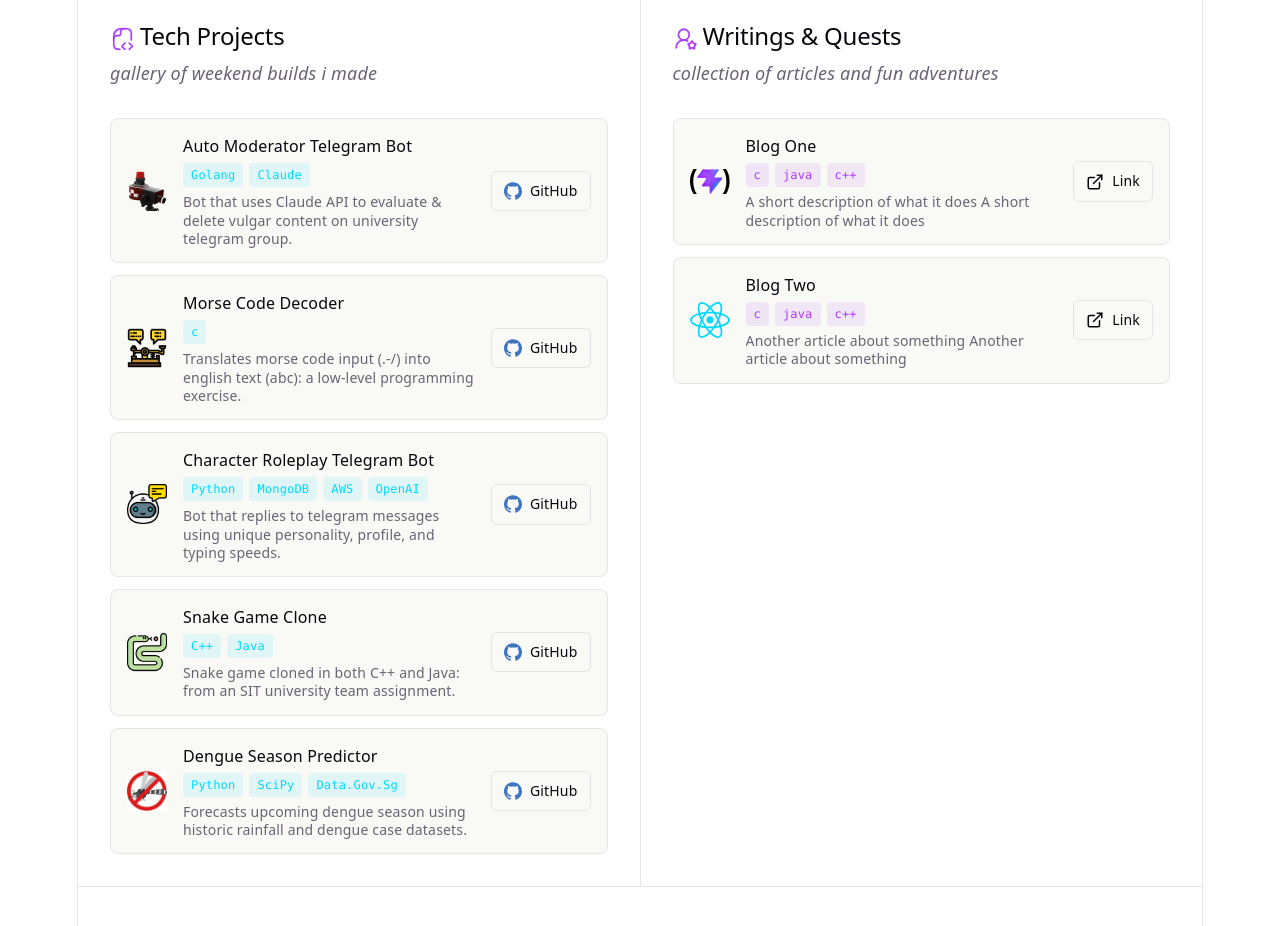
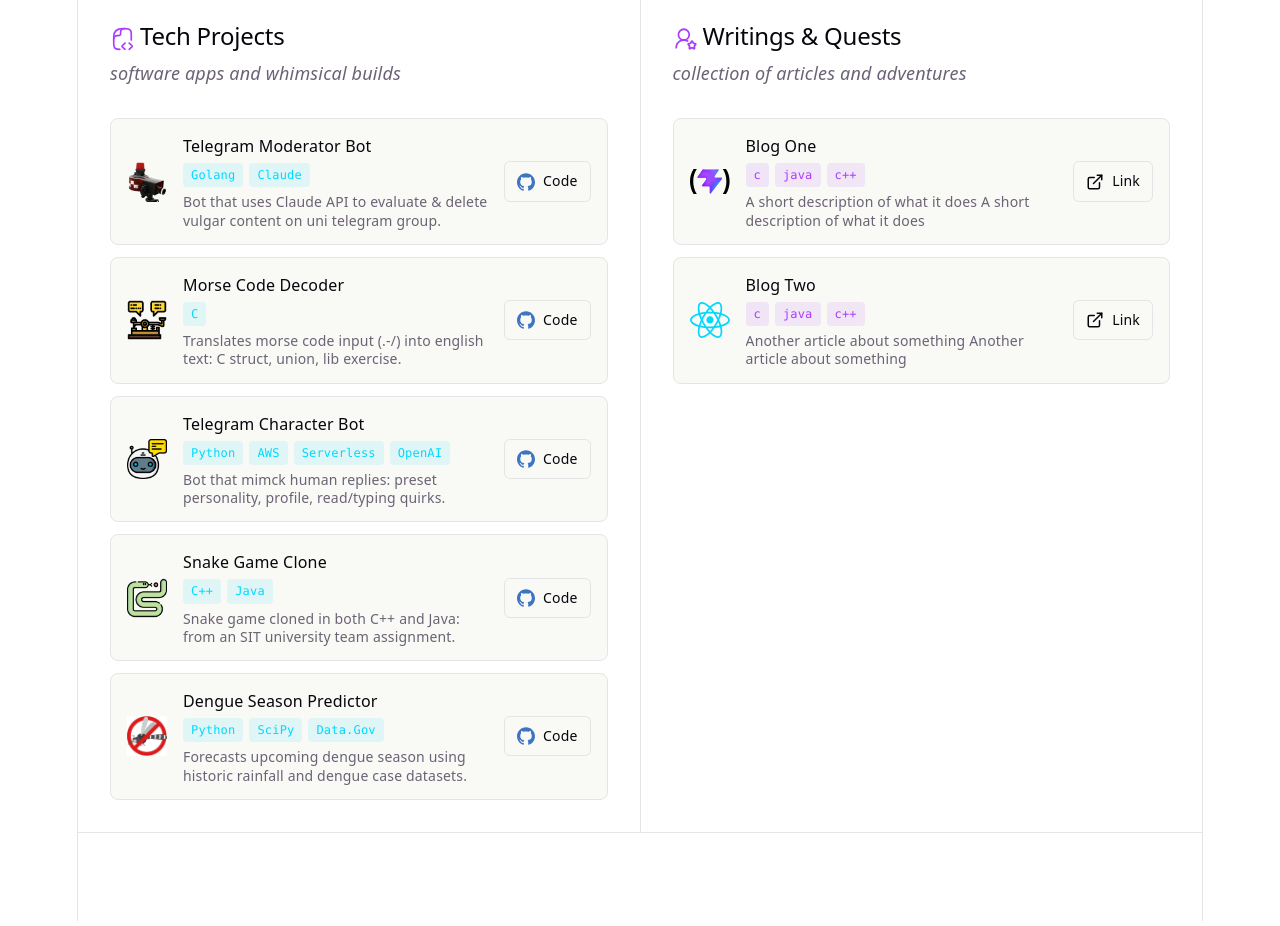
Before and after one commit to jrenjq/jrenjq-website, a React (Vite) app in the folder frontend/: page / in a window 1280 px wide. Shown: the part 620-1546 px from the top of the page. Built offline with nearby package versions, Linux system fonts and the light colour scheme.

Commit message:
Pushed DEV frontend source files 2026-11-10 14:45:57

```diff
--- a/frontend/src/App.jsx
+++ b/frontend/src/App.jsx
@@ -17,25 +17,25 @@ import ArticleCard from './components/ArticleCard'
 
 const projects = [
   {
-    title: 'Auto Moderator Telegram Bot',
+    title: 'Telegram Moderator Bot',
     tags: ['Golang', 'Claude'],
-    subtitle: 'Bot that uses Claude API to evaluate & delete vulgar content on university telegram group.',
+    subtitle: 'Bot that uses Claude API to evaluate & delete vulgar content on uni telegram group.',
     icon: miniSentry,
     type: 'project',
     repo: 'https://github.com/jrenjq/TelegramAutoModerator',
   },
   {
     title: 'Morse Code Decoder',
-    tags: ['c'],
-    subtitle: 'Translates morse code input (.-/) into english text (abc): a low-level programming exercise.',
+    tags: ['C'],
+    subtitle: 'Translates morse code input (.-/) into english text: C struct, union, lib exercise.',
     icon: morseCode,
     type: 'project',
     repo: 'https://github.com/jrenjq/C-Morse-Code-Decoder',
   },
   {
-    title: 'Character Roleplay Telegram Bot',
-    tags: ['Python', 'MongoDB', 'AWS', 'OpenAI'],
-    subtitle: 'Bot that replies to telegram messages using unique personality, profile, and typing speeds.',
+    title: 'Telegram Character Bot',
+    tags: ['Python', 'AWS', 'Serverless', 'OpenAI'],
+    subtitle: 'Bot that mimck human replies: preset personality, profile, read/typing quirks.',
     icon: botIcon,
     type: 'project',
     repo: 'https://github.com/jrenjq/Character-Roleplay-Automatic-Bots-Telegram',
@@ -50,7 +50,7 @@ const projects = [
   },
   {
     title: 'Dengue Season Predictor',
-    tags: ['Python', 'SciPy', 'Data.Gov.Sg'],
+    tags: ['Python', 'SciPy', 'Data.Gov'],
     subtitle: 'Forecasts upcoming dengue season using historic rainfall and dengue case datasets.',
     icon: dengueIcon,
     type: 'project',
@@ -124,7 +124,7 @@ function App() {
             </svg>
             Tech Projects
           </h2>
-          <p><i>gallery of weekend builds i made</i></p>
+          <p><i>software apps and whimsical builds</i></p>
           <ul className="card-list">
             {projects.map((project) => (
               <ProjectCard key={project.title} {...project} />
@@ -138,7 +138,7 @@ function App() {
             </svg>
             Writings & Quests
           </h2>
-          <p><i>collection of articles and fun adventures</i></p>
+          <p><i>collection of articles and adventures</i></p>
           <ul className="card-list">
             {articles.map((article) => (
               <ArticleCard key={article.title} {...article} />
--- a/frontend/src/components/ProjectCard.jsx
+++ b/frontend/src/components/ProjectCard.jsx
@@ -14,7 +14,7 @@ function ProjectCard({ title, subtitle, icon, tags, link, repo }) {
           aria-label={`Try ${title}`}
         >
           <PlayIcon />
-          <span>Try Me!</span>
+          <span>Try!</span>
         </a>
       )}
       {repo && (
@@ -26,7 +26,7 @@ function ProjectCard({ title, subtitle, icon, tags, link, repo }) {
           aria-label={`${title} on GitHub`}
         >
           <img src={githubLogo} alt="" />
-          <span>GitHub</span>
+          <span>Code</span>
         </a>
       )}
     </Card>
```
